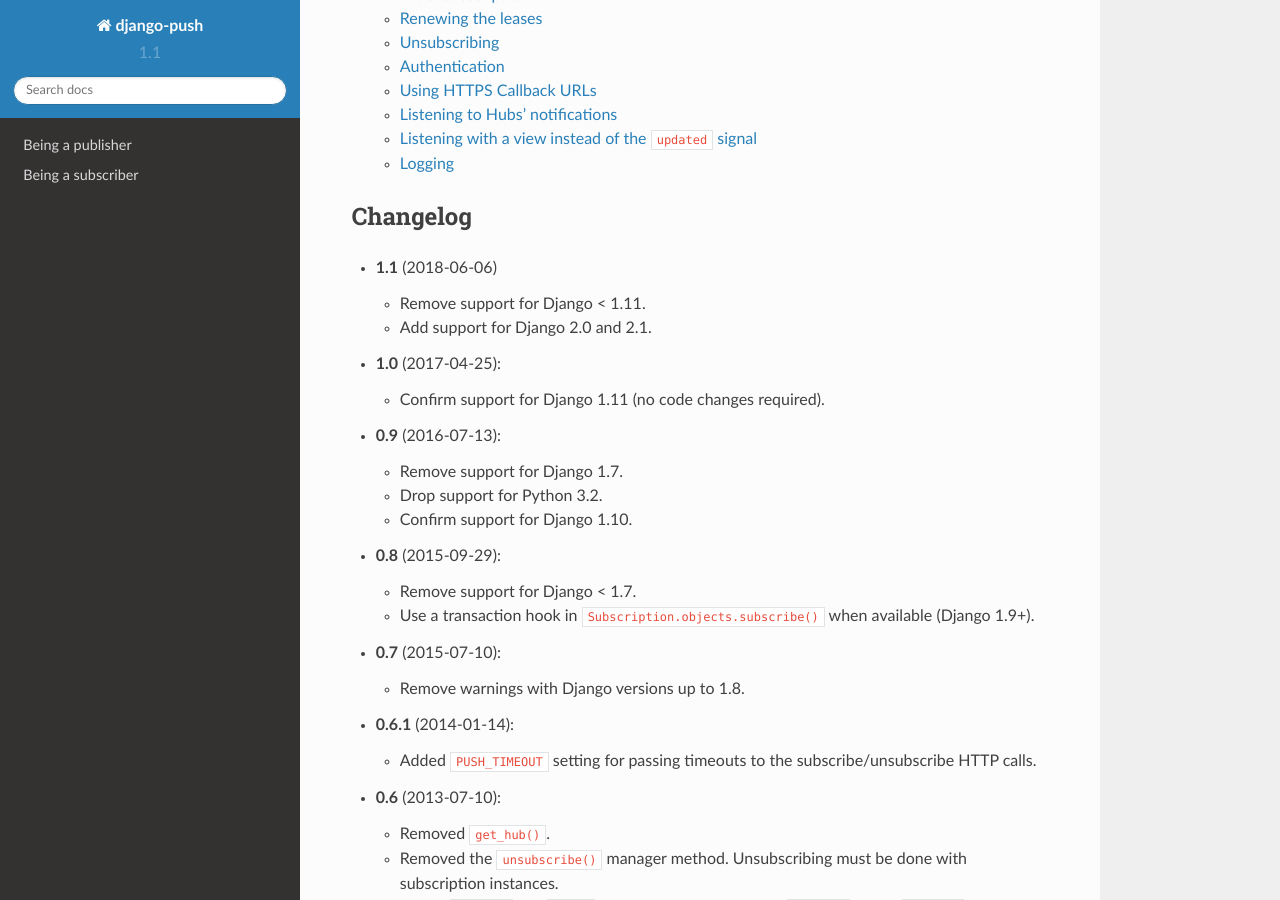
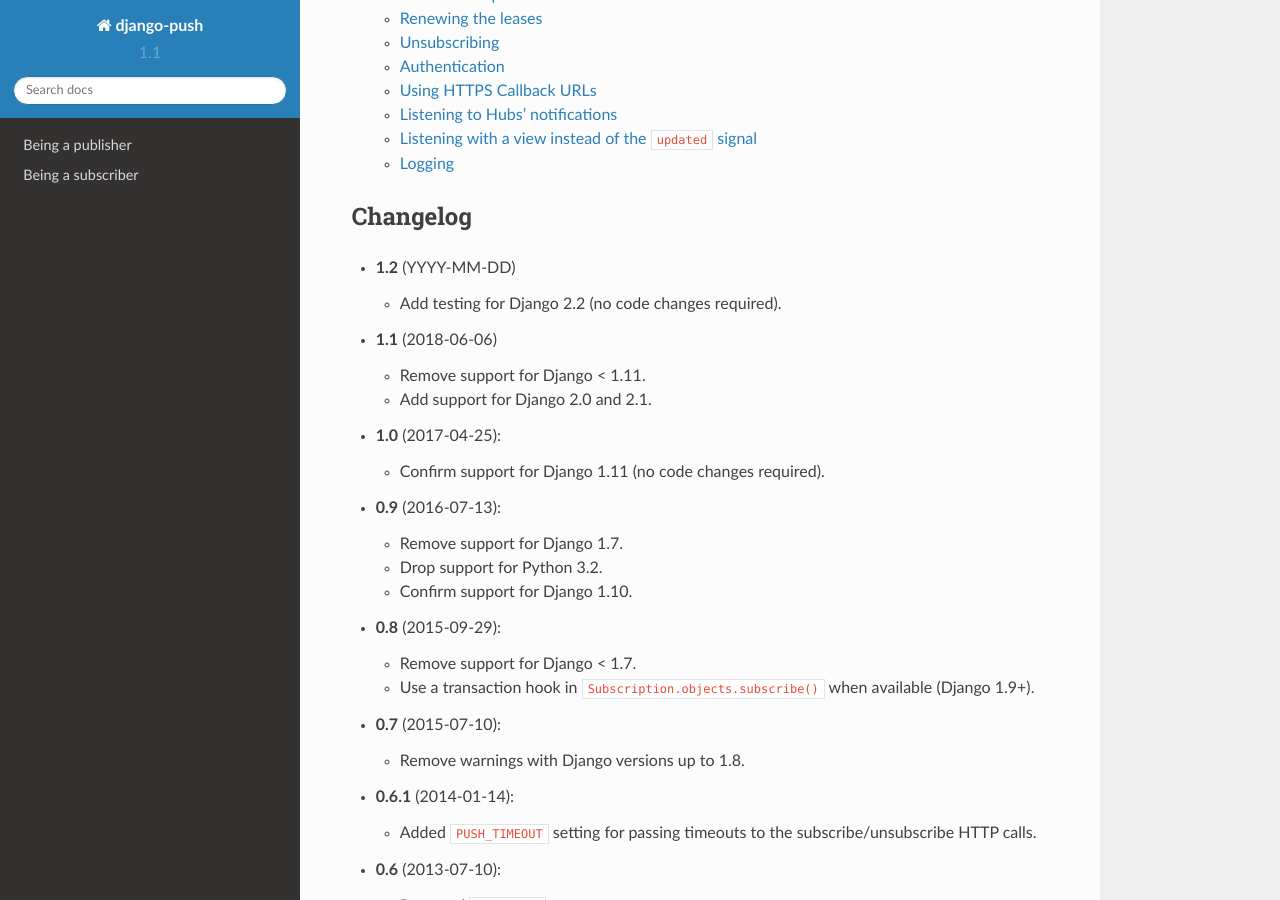
Before and after one commit to brutasse/django-push, a Sphinx documentation site: the page built from docs/index.rst, in a window 1280 px wide and 900 px high, scrolled down 944 px. Built offline with Sphinx 7.4.7 and the Read the Docs theme 2.0.0, drawn with Linux system fonts in a browser that asks for light colours.

Commit message:
Add testing for Django 2.2

```diff
--- a/docs/index.rst
+++ b/docs/index.rst
@@ -48,6 +48,10 @@
 
 Changelog
 ---------
+
+* **1.2** (YYYY-MM-DD)
+
+  * Add testing for Django 2.2 (no code changes required).
 
 * **1.1** (2018-06-06)
 
--- a/setup.py
+++ b/setup.py
@@ -29,6 +29,7 @@
         'Framework :: Django :: 1.11',
         'Framework :: Django :: 2.0',
         'Framework :: Django :: 2.1',
+        'Framework :: Django :: 2.2',
         'Intended Audience :: Developers',
         'License :: OSI Approved :: BSD License',
         'Programming Language :: Python',
```
Also changed, not shown: .travis.yml, 1 other file.
